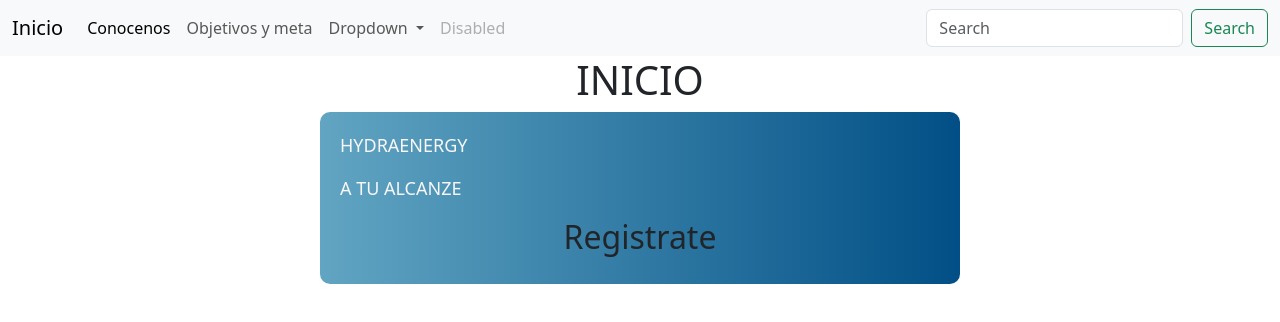
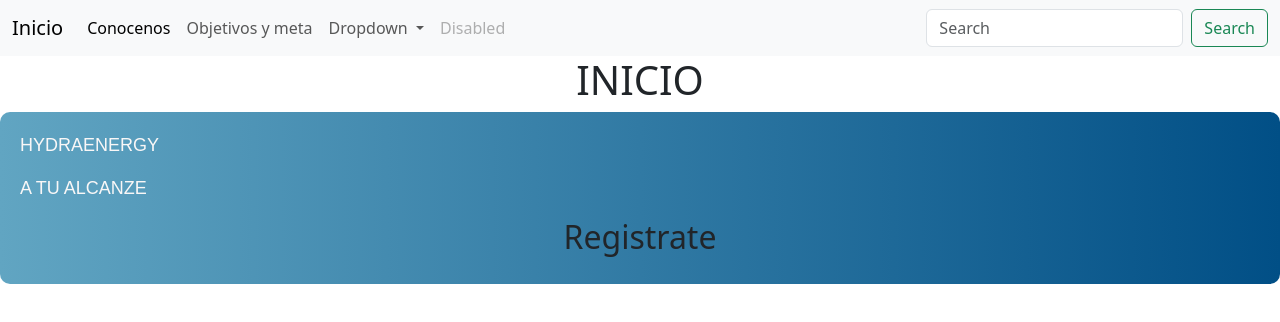
Before and after one commit to ramosjaime4555-alt/ramosjaime4555-alt.github.io, a plain HTML site: page index.html in a window 1280 px wide. Drawn offline with nearby package versions, Linux system fonts and the light colour scheme.

Commit message:
agrgacion de font family

```diff
--- a/diseñp.css
+++ b/diseñp.css
@@ -10,7 +10,7 @@ h1{
 }
 .nom1{
     background:linear-gradient(to right, #61A5C2, #014F86);
-    width: 50%;
+    width: 100%;
     margin: auto;
     padding: 20px;
     border-radius: 10px;
@@ -25,4 +25,5 @@ h1{
     color: #F9F7F7;
     font-size: 18px;
     text-align: left;
+    font-family: Arial, sans-serif;
 }
```
